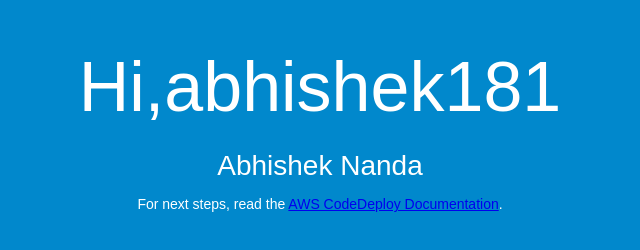
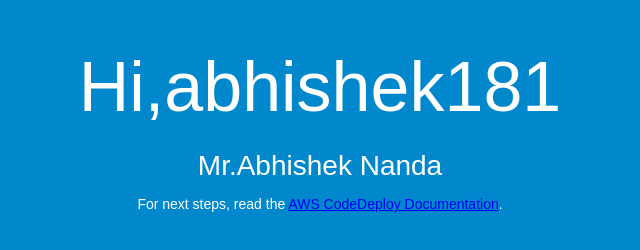
Before and after one commit to abhishek181/codedeploy-test2, a plain HTML site: page index.html in a window 1280 px wide. Shown: the whole page, without its empty margins (320-960 px from the left). Drawn offline with Linux system fonts and the light colour scheme.

Commit message:
testing commit

```diff
--- a/index.html
+++ b/index.html
@@ -27,7 +27,7 @@
 <body>
   <div align="center">
     <h1>Hi,abhishek181</h1>
-    <h2>Abhishek Nanda</h2>
+    <h2>Mr.Abhishek Nanda</h2>
     <p>For next steps, read the <a href="http://aws.amazon.com/documentation/codedeploy">AWS CodeDeploy Documentation</a>.</p>
   </div>
 </body>
```
